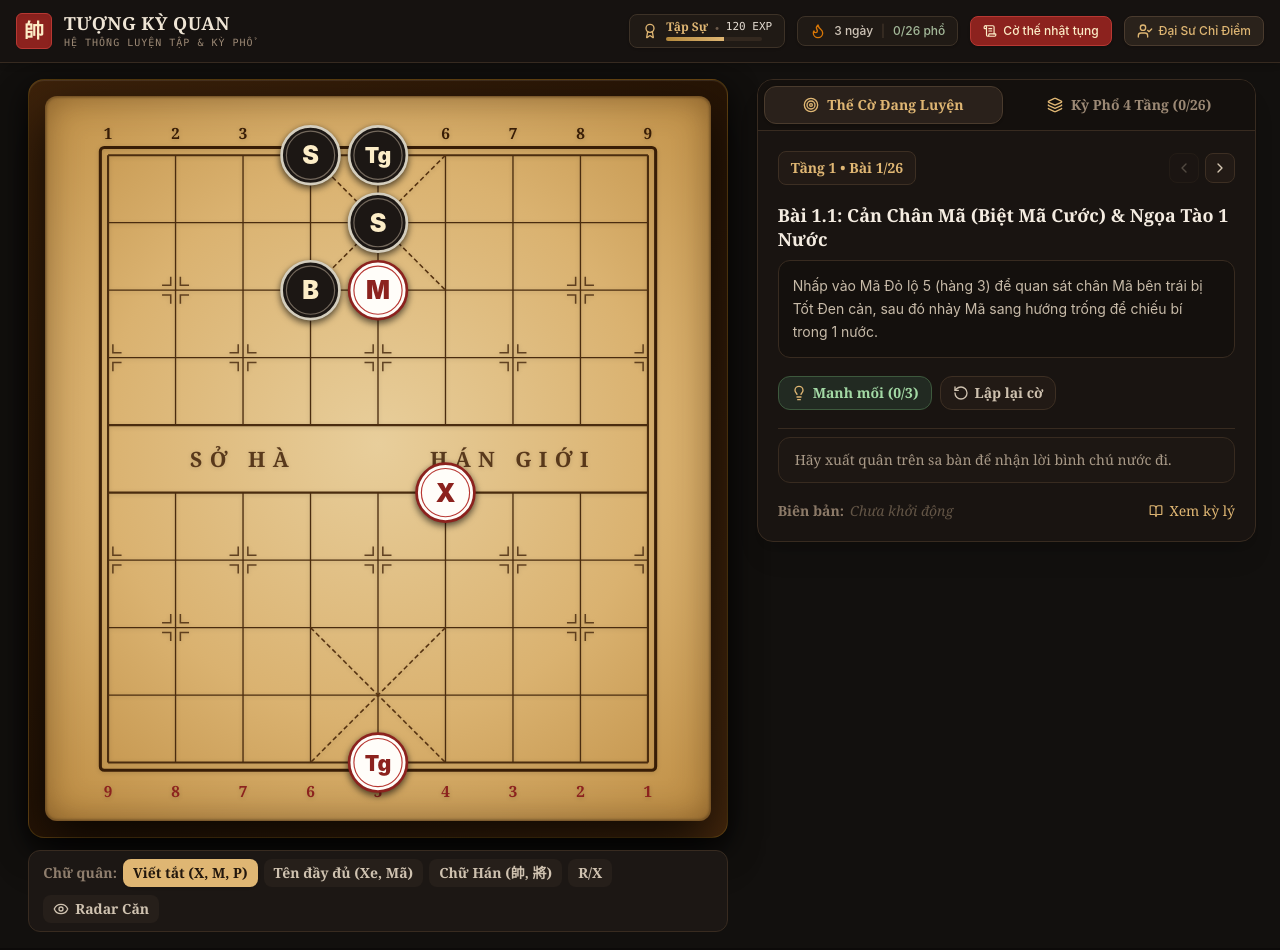
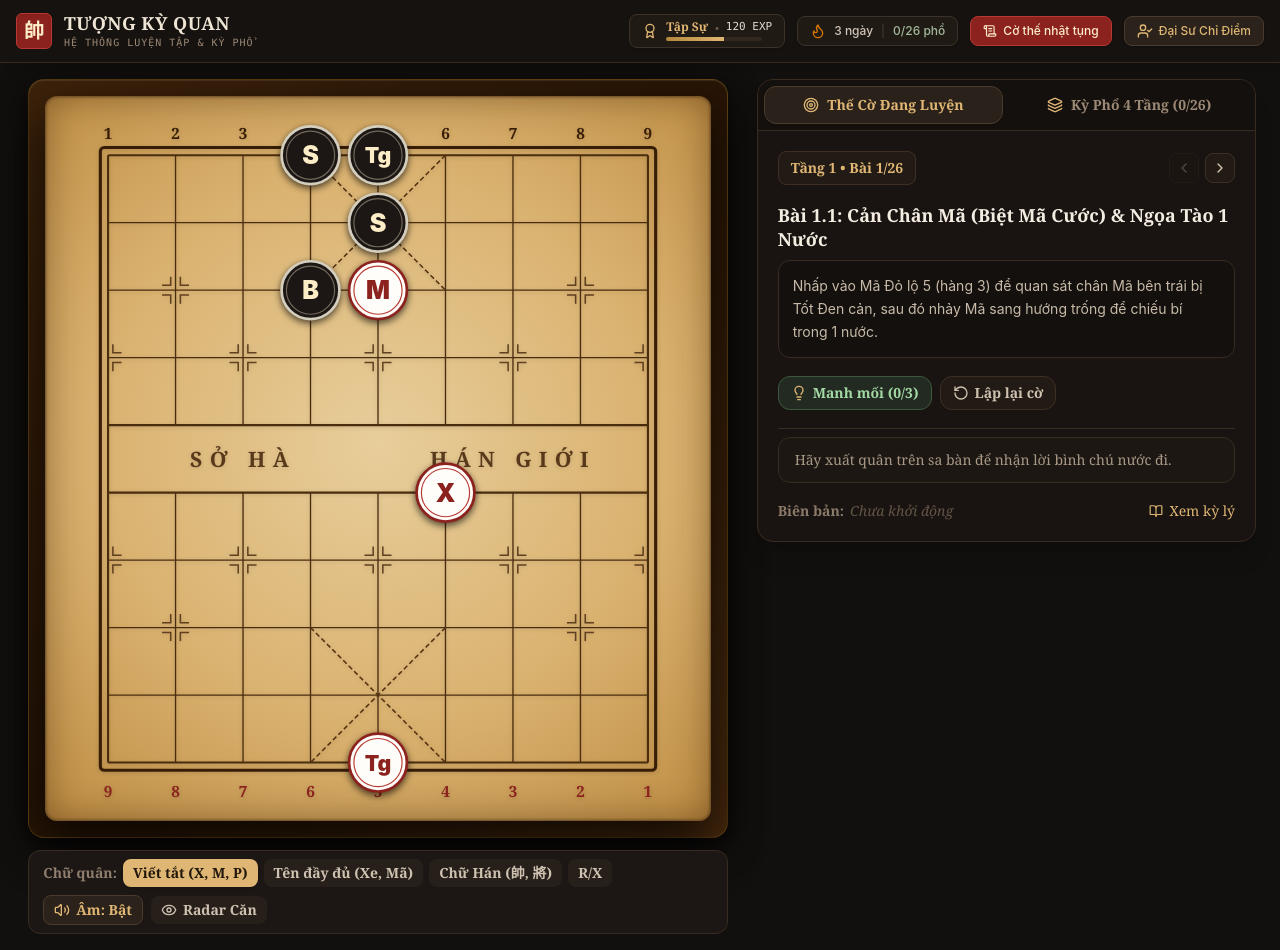
Before and after one commit to KH4NHTU0NG/XIANGQI-systems, a React (Vite) app: page / in a window 1280 px wide. Built offline with nearby package versions, Linux system fonts and the light colour scheme.

Commit message:
feat(audio): add zero-dependency Web Audio API sound synthesizer for tactile wood piece movements

```diff
--- a/src/App.tsx
+++ b/src/App.tsx
@@ -15,6 +15,7 @@ import {
   evaluateMoveCoach,
   findBestMove,
   isCheckmateOrNoMoves,
+  isKingInCheck,
 } from './engine/xiangqiEngine';
 import {
   MASTERY_LESSONS,
@@ -29,6 +30,7 @@ import {
 import { MoveCoachPanel } from './components/MoveCoachPanel';
 import { GamificationBar } from './components/GamificationBar';
 import { GrandmasterCoachModal } from './components/GrandmasterCoachModal';
+import { soundEngine } from './audio/soundEngine';
 import {
   RotateCcw,
   Lightbulb,
@@ -42,6 +44,8 @@ import {
   Bot,
   Layers,
   Target,
+  Volume2,
+  VolumeX,
 } from 'lucide-react';
 
 interface MoveRecord {
@@ -111,6 +115,7 @@ export const App: React.FC = () => {
   // Display & Hint Controls (Default clean Vietnamese symbol mode)
   const [labelMode, setLabelMode] = useState<PieceLabelMode>('vn');
   const [showThreatRadar, setShowThreatRadar] = useState<boolean>(false);
+  const [isMuted, setIsMuted] = useState<boolean>(() => soundEngine.getMuted());
   const [hintLevel, setHintLevel] = useState<0 | 1 | 2 | 3>(0);
   const [timeLeft, setTimeLeft] = useState<number | null>(null);
   const [isDailyChallengeMode, setIsDailyChallengeMode] =
@@ -222,7 +227,15 @@ export const App: React.FC = () => {
     setLegalMoves([]);
     setBlockedInfos([]);
 
+    const isCapture = Boolean(board[move.to.r][move.to.c]);
+
     if (isSparringBot) {
+      if (isCapture) {
+        soundEngine.playCapture();
+      } else {
+        soundEngine.playMove();
+      }
+
       const feedback = evaluateMoveCoach(board, move);
       const nextBoard = makeMoveOnBoard(board, move.from, move.to);
       setBoard(nextBoard);
@@ -239,7 +252,12 @@ export const App: React.FC = () => {
         },
       ]);
 
+      if (isKingInCheck(nextBoard, 'b')) {
+        soundEngine.playCheck();
+      }
+
       if (isCheckmateOrNoMoves(nextBoard, 'b')) {
+        soundEngine.playVictory();
         setLessonCompleted(true);
         awardExp(100);
         confetti({ particleCount: 70, spread: 60, origin: { y: 0.6 } });
@@ -250,6 +268,13 @@ export const App: React.FC = () => {
       window.setTimeout(() => {
         const { move: botMove } = findBestMove(nextBoard, 'b', 2);
         if (botMove) {
+          const isBotCapture = Boolean(nextBoard[botMove.to.r][botMove.to.c]);
+          if (isBotCapture) {
+            soundEngine.playCapture();
+          } else {
+            soundEngine.playMove();
+          }
+
           const afterBot = makeMoveOnBoard(nextBoard, botMove.from, botMove.to);
           setBoard(afterBot);
           setLastMove({ from: botMove.from, to: botMove.to });
@@ -261,6 +286,11 @@ export const App: React.FC = () => {
               notation: botMove.vnNotation,
             },
           ]);
+
+          if (isKingInCheck(afterBot, 'r')) {
+            soundEngine.playCheck();
+          }
+
           setTurn('r');
         }
       }, 350);
@@ -301,6 +331,12 @@ export const App: React.FC = () => {
       return;
     }
 
+    if (isCapture) {
+      soundEngine.playCapture();
+    } else {
+      soundEngine.playMove();
+    }
+
     const nextBoard = makeMoveOnBoard(board, move.from, move.to);
     setBoard(nextBoard);
     setLastMove({ from: move.from, to: move.to });
@@ -316,10 +352,21 @@ export const App: React.FC = () => {
       },
     ]);
 
+    if (isKingInCheck(nextBoard, 'b')) {
+      soundEngine.playCheck();
+    }
+
     if (expectedStep.opponentReply) {
       setTurn('b');
       const reply = expectedStep.opponentReply;
       window.setTimeout(() => {
+        const isReplyCapture = Boolean(nextBoard[reply.from.r][reply.from.c]);
+        if (isReplyCapture) {
+          soundEngine.playCapture();
+        } else {
+          soundEngine.playMove();
+        }
+
         const afterReply = makeMoveOnBoard(nextBoard, reply.from, reply.to);
         setBoard(afterReply);
         setLastMove({ from: reply.from, to: reply.to });
@@ -331,12 +378,18 @@ export const App: React.FC = () => {
             notation: reply.notation,
           },
         ]);
+
+        if (isKingInCheck(afterReply, 'r')) {
+          soundEngine.playCheck();
+        }
+
         setTurn('r');
         setStepIndex((prev) => prev + 1);
       }, 380);
     } else if (stepIndex + 1 < currentLesson.steps.length) {
       setStepIndex((prev) => prev + 1);
     } else {
+      soundEngine.playVictory();
       setLessonCompleted(true);
       if (!completedIds.includes(currentLesson.id)) {
         setCompletedIds((prev) => [...prev, currentLesson.id]);
@@ -439,6 +492,24 @@ export const App: React.FC = () => {
               ))}
             </div>
 
+            <div className="flex items-center gap-2">
+              <button
+                type="button"
+                onClick={() => {
+                  const muted = soundEngine.toggleMute();
+                  setIsMuted(muted);
+                }}
+                className={`flex items-center gap-1.5 px-2.5 py-1 rounded-lg font-serif font-bold transition cursor-pointer ${
+                  !isMuted
+                    ? 'bg-[#2a221b] border border-[#4a3b2d] text-[#dfb673]'
+                    : 'bg-[#261f1a] text-[#806f5e]'
+                }`}
+                title={isMuted ? 'Bật âm thanh sa bàn' : 'Tắt âm thanh'}
+              >
+                {isMuted ? <VolumeX className="w-4 h-4 text-[#8c221e]" /> : <Volume2 className="w-4 h-4 text-[#dfb673]" />}
+                <span className="hidden sm:inline">{isMuted ? 'Âm: Tắt' : 'Âm: Bật'}</span>
+              </button>
+
               <button
                 type="button"
                 onClick={() => setShowThreatRadar((prev) => !prev)}
@@ -451,6 +522,7 @@ export const App: React.FC = () => {
                 <Eye className="w-4 h-4" />
                 <span>Radar Căn</span>
               </button>
+            </div>
           </div>
         </section>
 
--- /dev/null
+++ b/src/audio/soundEngine.ts
@@ -0,0 +1,158 @@
+/**
+ * XIANGQI AUDIO ENGINE - ZERO DEPENDENCY WEB AUDIO API SYNTHESIZER
+ * Synthesizes realistic physical acoustic wood knocks, captures, and chimes.
+ */
+
+class XiangqiSoundEngine {
+  private ctx: AudioContext | null = null;
+  private isMuted: boolean = false;
+
+  constructor() {
+    // Lazy initialize on first user gesture
+    const savedMute = localStorage.getItem('xq_sound_muted');
+    this.isMuted = savedMute === 'true';
+  }
+
+  private getContext(): AudioContext | null {
+    if (typeof window === 'undefined') return null;
+    if (!this.ctx) {
+      const AudioCtx = window.AudioContext || (window as unknown as { webkitAudioContext: typeof AudioContext }).webkitAudioContext;
+      if (AudioCtx) {
+        this.ctx = new AudioCtx();
+      }
+    }
+    if (this.ctx && this.ctx.state === 'suspended') {
+      this.ctx.resume();
+    }
+    return this.ctx;
+  }
+
+  public toggleMute(): boolean {
+    this.isMuted = !this.isMuted;
+    localStorage.setItem('xq_sound_muted', String(this.isMuted));
+    return this.isMuted;
+  }
+
+  public getMuted(): boolean {
+    return this.isMuted;
+  }
+
+  /**
+   * Realistic tactile wood-on-wood piece placement knock
+   */
+  public playMove(): void {
+    if (this.isMuted) return;
+    const ctx = this.getContext();
+    if (!ctx) return;
+
+    const now = ctx.currentTime;
+    const osc = ctx.createOscillator();
+    const gain = ctx.createGain();
+    const filter = ctx.createBiquadFilter();
+
+    // Wood knock envelope: fast attack, sudden decay
+    osc.type = 'triangle';
+    osc.frequency.setValueAtTime(260, now);
+    osc.frequency.exponentialRampToValueAtTime(75, now + 0.05);
+
+    filter.type = 'bandpass';
+    filter.frequency.setValueAtTime(450, now);
+    filter.Q.setValueAtTime(2.5, now);
+
+    gain.gain.setValueAtTime(0.7, now);
+    gain.gain.exponentialRampToValueAtTime(0.001, now + 0.065);
+
+    osc.connect(filter);
+    filter.connect(gain);
+    gain.connect(ctx.destination);
+
+    osc.start(now);
+    osc.stop(now + 0.07);
+  }
+
+  /**
+   * Heavier physical capture collision sound
+   */
+  public playCapture(): void {
+    if (this.isMuted) return;
+    const ctx = this.getContext();
+    if (!ctx) return;
+
+    const now = ctx.currentTime;
+    const osc = ctx.createOscillator();
+    const gain = ctx.createGain();
+
+    osc.type = 'sine';
+    osc.frequency.setValueAtTime(190, now);
+    osc.frequency.exponentialRampToValueAtTime(45, now + 0.09);
+
+    gain.gain.setValueAtTime(0.9, now);
+    gain.gain.exponentialRampToValueAtTime(0.001, now + 0.1);
+
+    osc.connect(gain);
+    gain.connect(ctx.destination);
+
+    osc.start(now);
+    osc.stop(now + 0.11);
+  }
+
+  /**
+   * Tension brass chime alert for Check (Chiếu Tướng)
+   */
+  public playCheck(): void {
+    if (this.isMuted) return;
+    const ctx = this.getContext();
+    if (!ctx) return;
+
+    const now = ctx.currentTime;
+    [520, 780].forEach((freq) => {
+      const osc = ctx.createOscillator();
+      const gain = ctx.createGain();
+
+      osc.type = 'triangle';
+      osc.frequency.setValueAtTime(freq, now);
+
+      gain.gain.setValueAtTime(0.25, now);
+      gain.gain.exponentialRampToValueAtTime(0.001, now + 0.35);
+
+      osc.connect(gain);
+      gain.connect(ctx.destination);
+
+      osc.start(now);
+      osc.stop(now + 0.38);
+    });
+  }
+
+  /**
+   * Classical pentatonic harmony for victory / puzzle solved
+   */
+  public playVictory(): void {
+    if (this.isMuted) return;
+    const ctx = this.getContext();
+    if (!ctx) return;
+
+    // Traditional pentatonic scale notes (G4, A4, C5, D5)
+    const notes = [392.0, 440.0, 523.25, 587.33];
+    const now = ctx.currentTime;
+
+    notes.forEach((freq, idx) => {
+      const noteTime = now + idx * 0.08;
+      const osc = ctx.createOscillator();
+      const gain = ctx.createGain();
+
+      osc.type = 'sine';
+      osc.frequency.setValueAtTime(freq, noteTime);
+
+      gain.gain.setValueAtTime(0.3, noteTime);
+      gain.gain.exponentialRampToValueAtTime(0.001, noteTime + 0.4);
+
+      osc.connect(gain);
+      gain.connect(ctx.destination);
+
+      osc.start(noteTime);
+      osc.stop(noteTime + 0.45);
+    });
+  }
+}
+
+export const soundEngine = new XiangqiSoundEngine();
```
Lines whose indentation alone changed are shown as unchanged.
